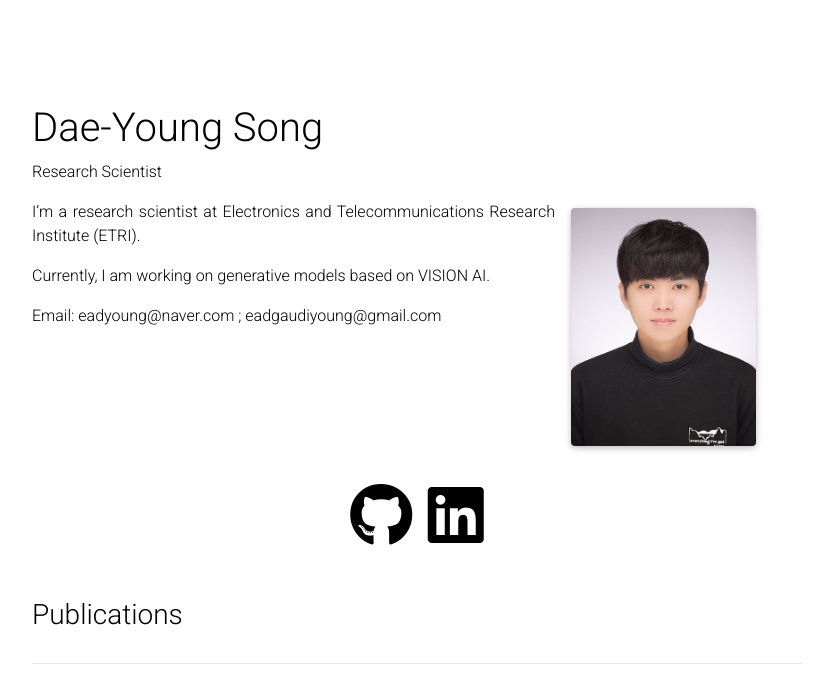
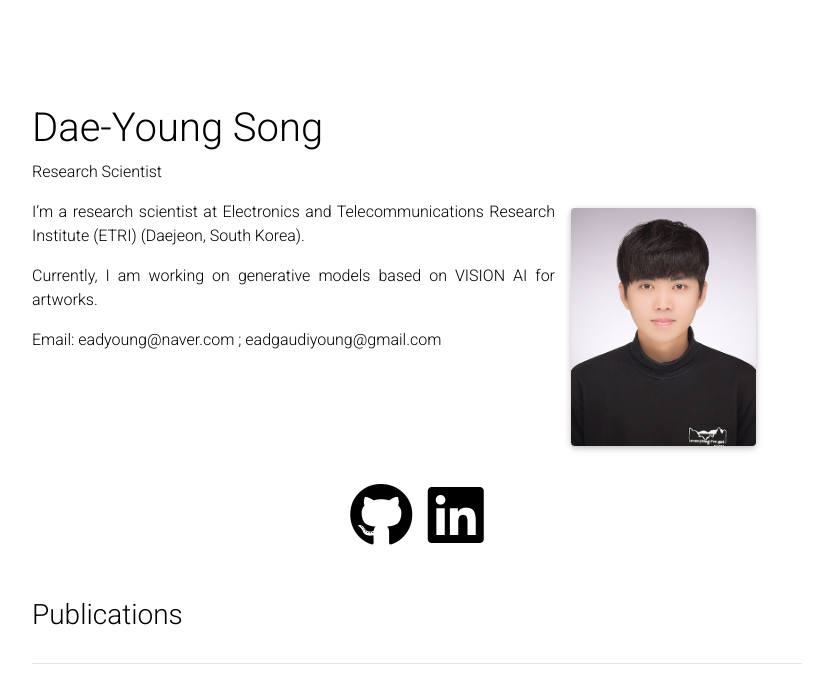
Before and after one commit to EadCat/EadCat.github.io, a Jekyll site: the page built from _pages/about.md, in a window 1280 px wide and 900 px high, cut to the strip 0-683 px from the top of the window. Shown: the whole strip, without its empty margins (223-1056 px from the left). Built offline with Jekyll 4.4.1, drawn with Linux system fonts in a browser that asks for light colours; comment, search, counter and statistics services are not loaded; a style sheet for code colours, icons or effects is not loaded.

Commit message:
location

```diff
--- a/_pages/about.md
+++ b/_pages/about.md
@@ -14,9 +14,9 @@ selected_papers: false # includes a list of papers marked as "selected={true}"
 social: true  # includes social icons at the bottom of the page
 ---
 
-I'm a research scientist at Electronics and Telecommunications Research Institute (ETRI).
+I'm a research scientist at Electronics and Telecommunications Research Institute (ETRI) (Daejeon, South Korea).
 
-Currently, I am working on generative models based on VISION AI.
+Currently, I am working on generative models based on VISION AI for artworks.
 
 Email: eadyoung@naver.com ; eadgaudiyoung@gmail.com
 
```
